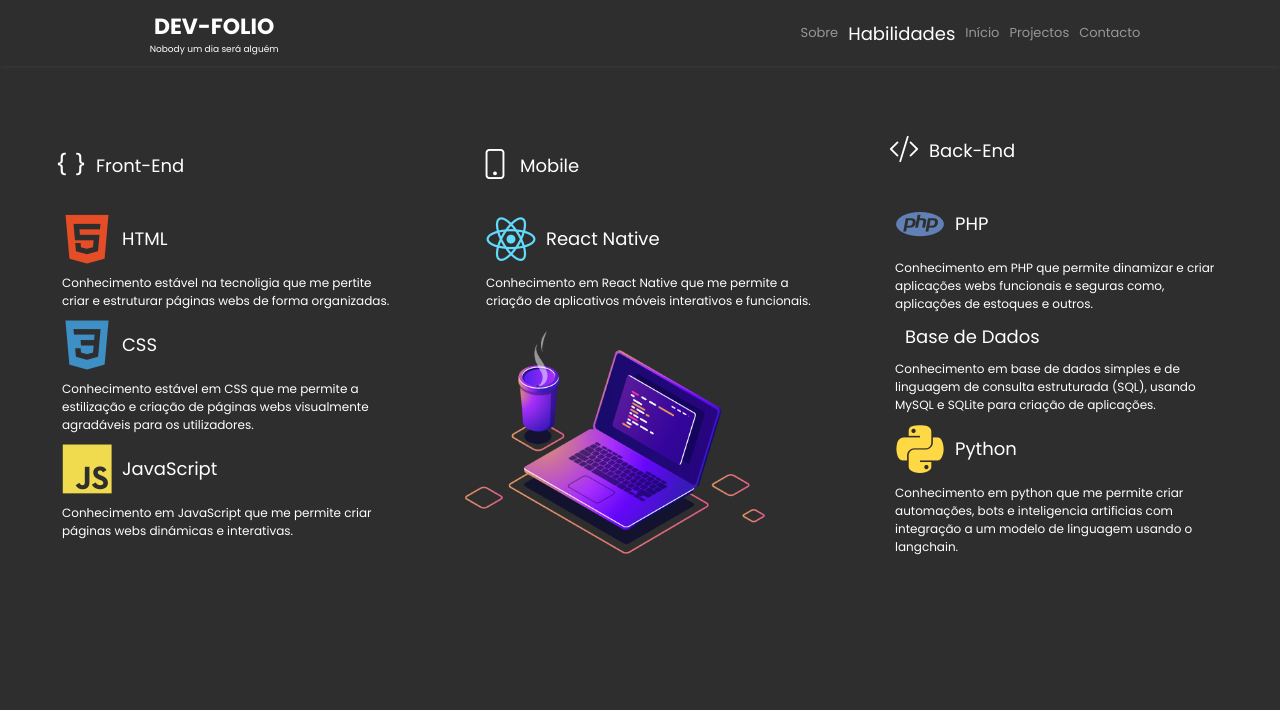
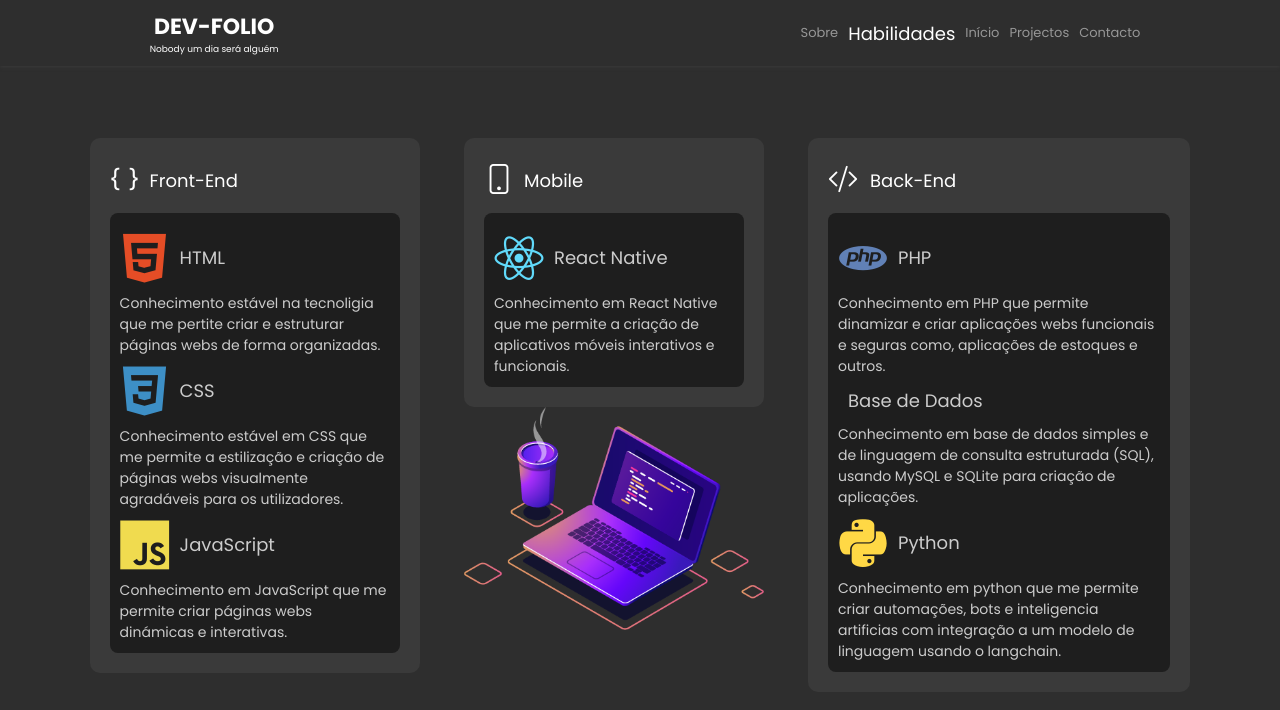
Before and after one commit to NobodyAlexandre13/meu-portfolio-dev, a plain HTML site: page index.html in a window 1280 px wide. Both pictures are taken after a click on the item "Habilidades". Drawn offline with nearby package versions, Linux system fonts and the light colour scheme.

Commit message:
Update da página skills

```diff
--- a/css/estilo.css
+++ b/css/estilo.css
@@ -241,10 +241,27 @@ header{
 }
 .tecnologias{
     margin-top: 10px;
-    width: 350px;
-    animation: fadeIn 1.5s ease-in-out alternate;
-    font-size: 12px;
-    padding: 6px;
+    width: 100%;
+    font-size: 14px;
+    background-color: #1e1e1e;
+    padding: 10px;
+    border-radius: 8px;
+    color: #ccc;
+}
+.front-end,
+.back-end,
+.mobile{
+    font-size: 18px;
+    padding: 20px;
+    border-radius: 10px;
+    background-color: #3a3a3a;
+    transition: transform 0.3s;
+    margin-top: 10px;
+}
+.front-end:hover,
+.back-end:hover,
+.mobile:hover {
+    transform: translateY(-5px);
 }
 .front-end .titulo_tech{
     font-size: 18px;
@@ -263,7 +280,11 @@ header{
     justify-content: start;
     align-items: center;
     gap: 10px;
+    display: flex;
+    align-items: center;
+    gap: 12px;
     font-size: 18px;
+    cursor: pointer;
 }
 .back-end .backend-btn i{
     font-size: 30px;
@@ -278,10 +299,6 @@ header{
 }
 .back-end .titulo_tech i{
     font-size: 50px;
-}
-.mobile{
-    padding: 15px;
-    border-radius: 10px;
 }
 .mobile .mobile-btn{
     cursor: pointer;
@@ -433,5 +450,10 @@ header{
     display: flex;
     align-items: center;
     justify-content: center;
-    font-size: 28px;
+    font-size: 18px;
+    flex-direction: column;
 }
+.mobileCategory .grid a{
+    color: #ccc;
+
+}
--- a/index.html
+++ b/index.html
@@ -277,7 +277,8 @@
                 </div>
                 <div class="mobileCategory">
                     <div class="grid">
-                        Em desenvolvimento
+                        Ainda desponível no github
+                        <a href="https://github.com/NobodyAlexandre13?tab=repositories">Ver</a>
                     </div>
                 </div>
                 <div class="botsCategory">
```
